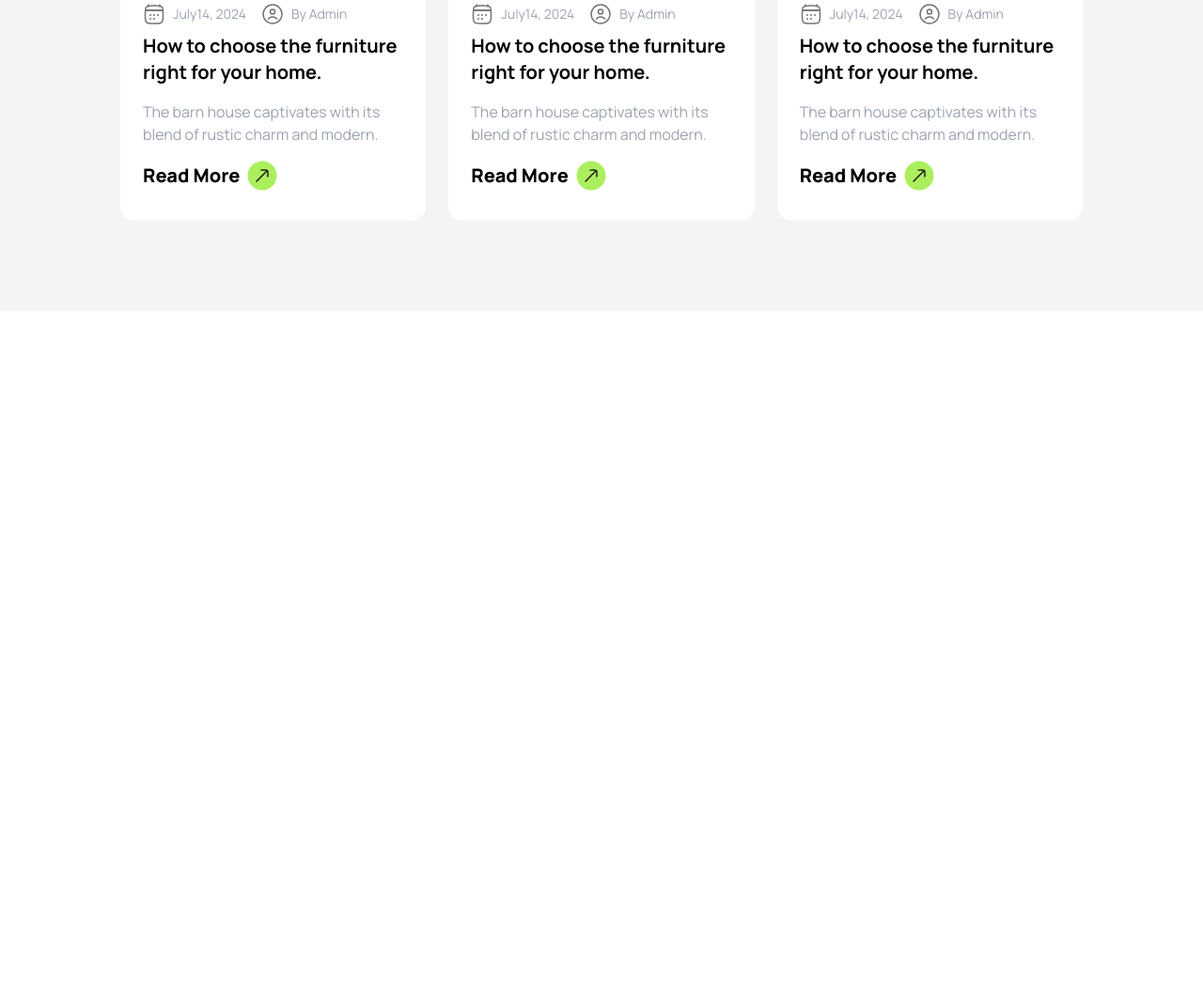
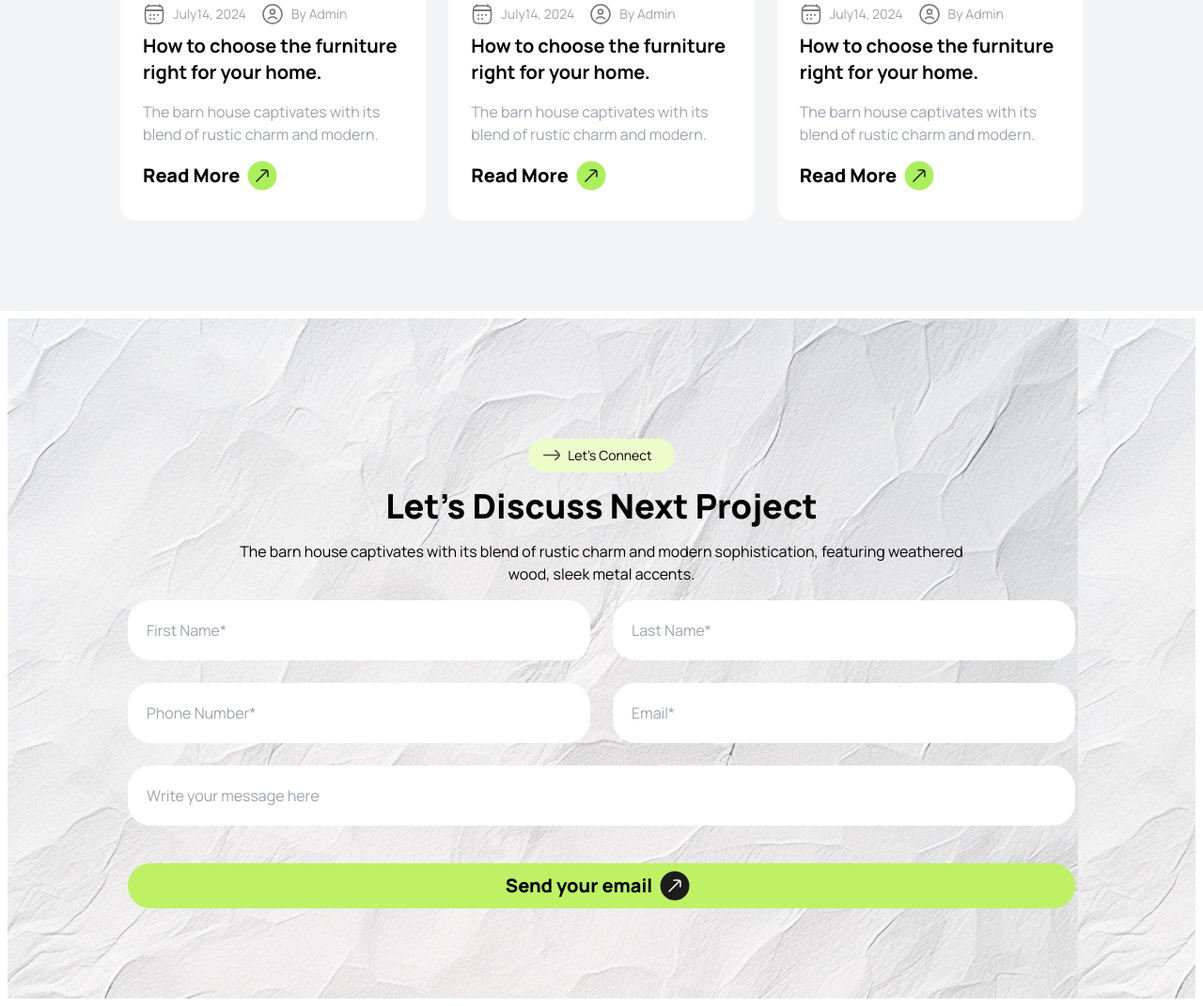
Before and after one commit to fatemameem/B10A3-Responsive-with-Tailwind, a website: page index.html in a window 1280 px wide. Shown: the part 4087-5158 px from the top of the page at 94% size. Before the commit the page ends 4418 px from the top, so only its background shows below. Drawn offline with nearby package versions, Linux system fonts and the light colour scheme.

Commit message:
next project section

```diff
--- a/index.html
+++ b/index.html
@@ -344,5 +344,28 @@
       </div>
     </div>
   </section>
+  <section class="bg-[url('assets/bg.jpg')] m-2 pt-32 px-32 pb-24">
+    <div class="next-project">
+      <div class="next-project-txt flex flex-col justify-center items-center">
+        <button class="bg-lime-100 rounded-3xl px-4 py-2 flex items-center w-fit">
+          <img class="pe-2" src="assets/Group 1.svg" alt="right-arrow">
+          <p class="pe-2 text-sm">Let's Connect</p>
+        </button>
+        <p class="text-4xl font-black text-black pt-4">Let's Discuss Next Project</p>
+        <p class="text-base text-black px-28 pt-4 text-center">The barn house captivates with its blend of rustic charm and modern sophistication, featuring weathered wood, sleek metal accents.</p>
+      </div>
+      <div class="next-project-form grid grid-cols-2 gap-6 mt-4">
+        <input class="p-5 rounded-3xl" type="text" placeholder="First Name*" required>
+        <input class="p-5 rounded-3xl" type="text" placeholder="Last Name*" required>
+        <input class="p-5 rounded-3xl" type="number" placeholder="Phone Number*" required>
+        <input class="p-5 rounded-3xl" type="email" placeholder="Email*" required>
+        <input class="p-5 rounded-3xl col-span-2" type="text" placeholder="Write your message here">
+        <button class="bg-lime-300 rounded-3xl px-4 py-2 flex items-center mt-4 w-full justify-center col-span-2">
+          <p class="pe-2 text-xl font-extrabold">Send your email</p>
+          <img class="pe-2" src="assets/arrow-up-right-02.svg" alt="right-arrow">
+        </button>
+      </div>
+    </div>
+  </section>
 </body>
 </html>
```
